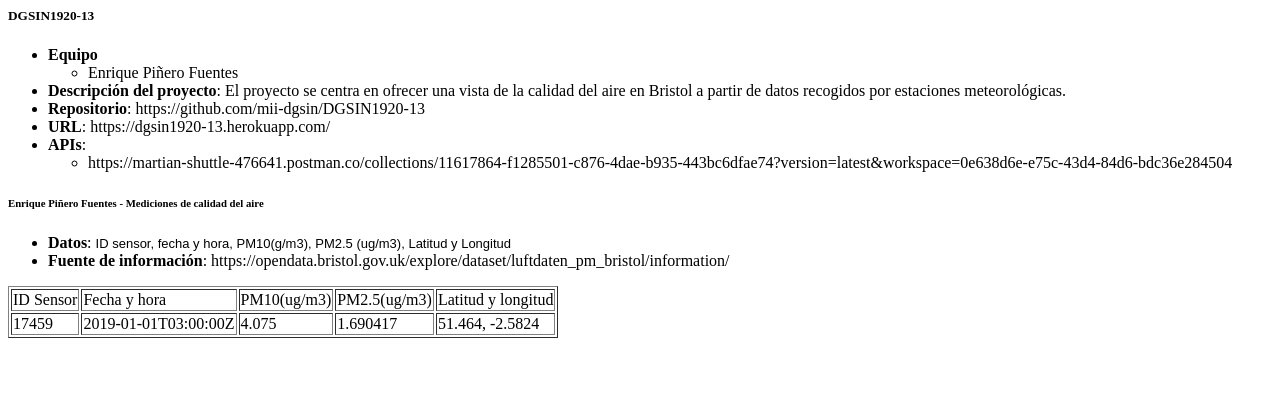
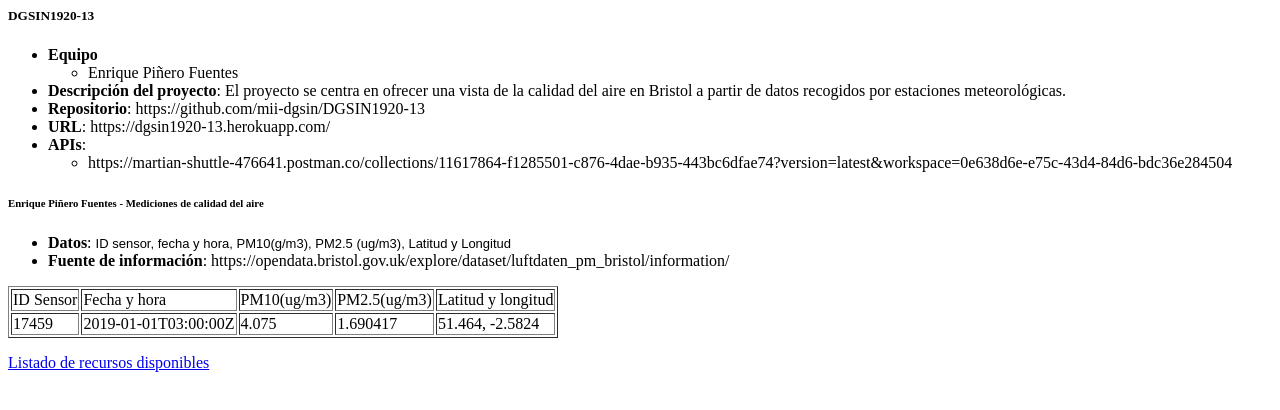
Before and after one commit to elbarea/DGSIN1920-13, a website: page public/static.html in a window 1280 px wide. Drawn offline with Linux system fonts and the light colour scheme.

Commit message:
Añadido vínculo para visitar la lista de todos los recursos

```diff
--- a/public/static.html
+++ b/public/static.html
@@ -48,5 +48,9 @@
         </tr>
     </tbody>
 </table>
-
+<div>
+    <p>
+        <a href="/#!/list">Listado de recursos disponibles</a>
+    </p>
+</div>
 </html>
```
